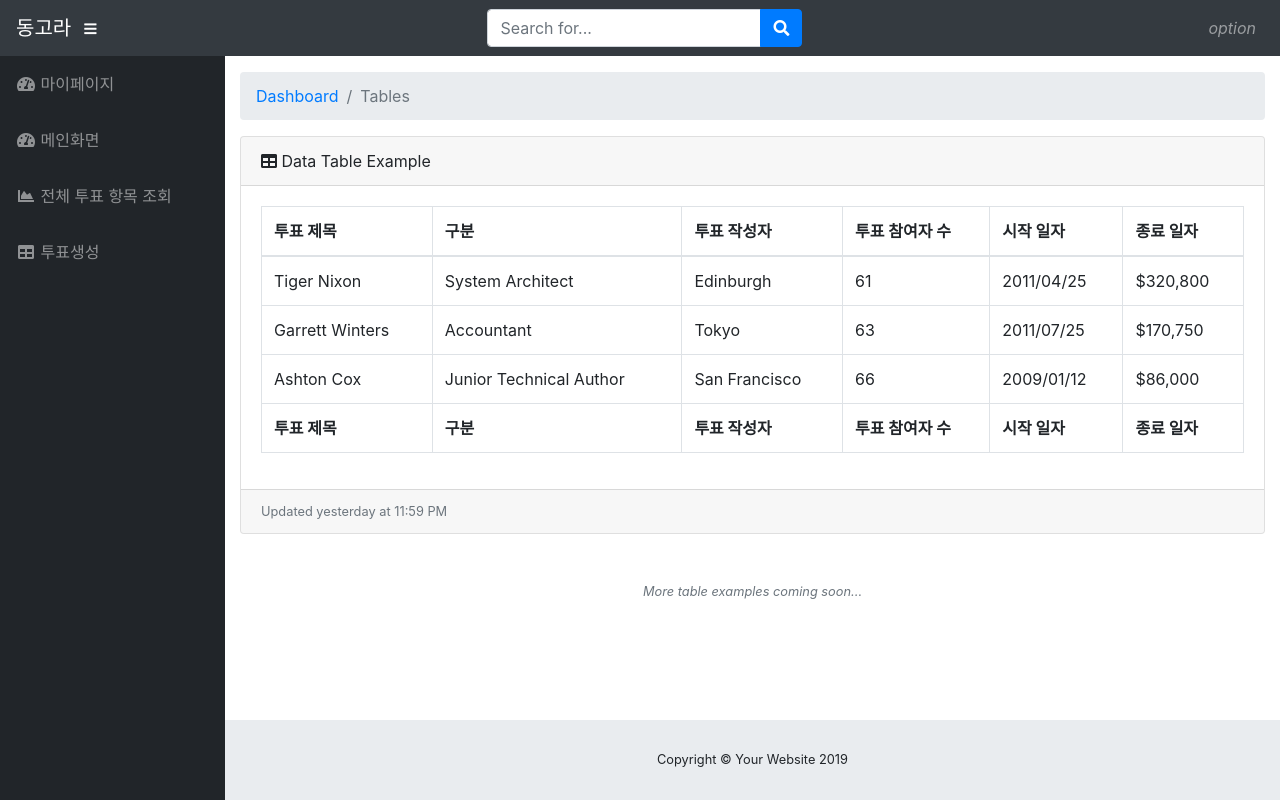
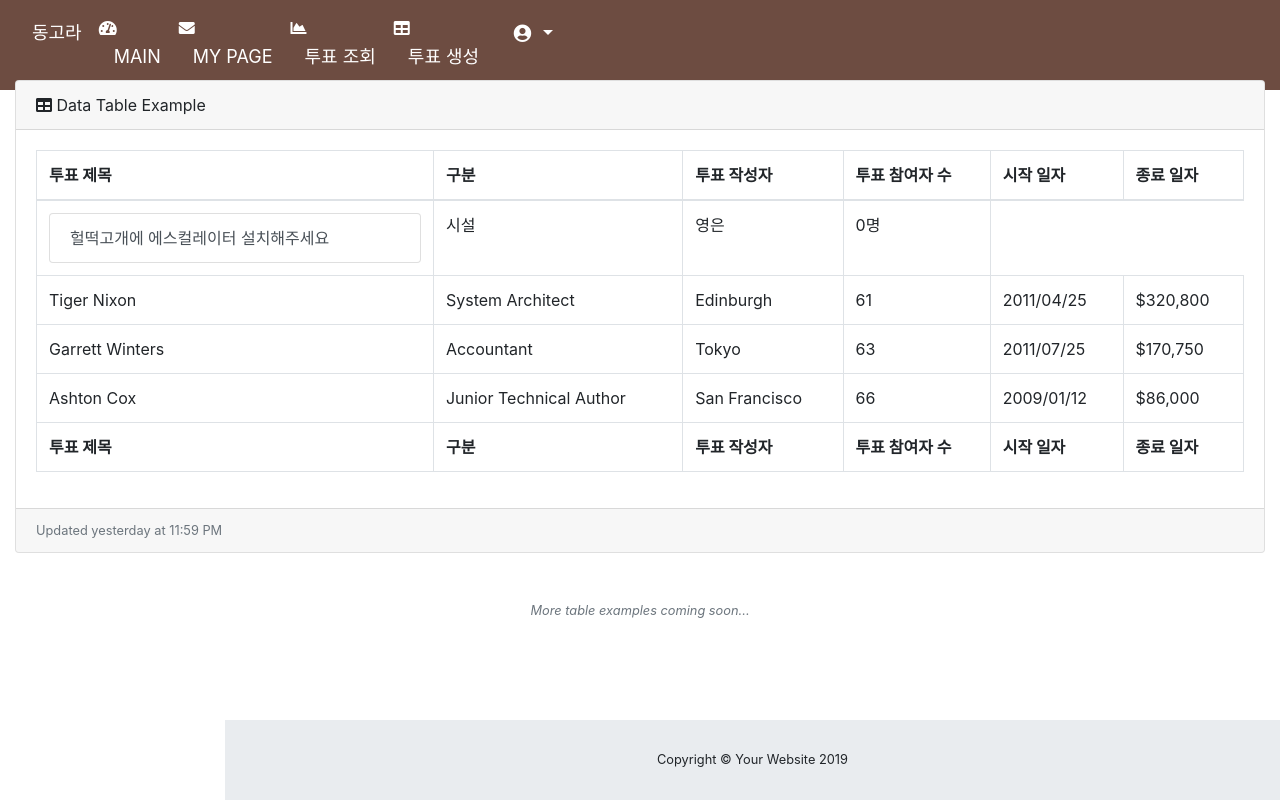
Before and after one commit to ChoiGangSunYim/Donggora_DonggukUniv_VotingDapp, a Django app: page /tables in a window 1280 px wide. Run offline with Django 3.2, Linux system fonts and the light colour scheme; some libraries are stand-ins or nearby versions.

Commit message:
no message

```diff
--- a/Donggora/templates/base.html
+++ b/Donggora/templates/base.html
@@ -27,45 +27,82 @@
         line-height: 1;
       }
       .jumbotron .lead {
-        font-size: 24px;
-        line-height: 1.25;
+        font-size: 18px;
+      /*  line-height: 1.25;*/
+      }
+      .nav-item .nav-link{
+        font-size: 18px;
+        font-color:WHITE;
+        color:WHITE;
+        line-height:1;
+      }
+
+      .nav-link:hover{
+        color: orange;
+      }
+      .navbar{
+        position:fixed;
+        left:0px; top:0px; right:0px;
+        height:90px;
+        background: #6D4C41;
+        color:white;
+      }
+      .nav-link{
+        position:relative
+        background-color:white;
+        line-height: 70px;
+        text-decoration: none;
+        decoration:none;
+        /*padding:30px;*/
+        font-size: 18px;
+        /*font-weight: bold;*/
+        color:white;
       }
   </style>
 </head>
 <body>
-  <nav class="navbar navbar-expand navbar-dark bg-dark static-top">
-    <a class="navbar-brand mr-1" href="{%url 'main'%}">동고라</a>
-    <button class="btn btn-link btn-sm text-white order-1 order-sm-0" id="sidebarToggle" href="#">
-      <i class="fas fa-bars"></i>
-    </button>
-
-    <!-- Navbar Search -->
-    <form class="d-none d-md-inline-block form-inline ml-auto mr-0 mr-md-3 my-2 my-md-0">
-      <div class="input-group">
-        <input type="text" class="form-control" placeholder="Search for..." aria-label="Search" aria-describedby="basic-addon2">
-        <div class="input-group-append">
-          <button class="btn btn-primary" type="button">
-            <i class="fas fa-search"></i>
-          </button>
-        </div>
-      </div>
-    </form>
 
 
 
     <!-- Navbar -->
-    <ul class="navbar-nav ml-auto ml-md-auto">
+  <nav class="navbar">
+  <ul class="nav justify-content-center">
+    <li class="nav-item" >
+      <a class="nav-link disabled" href="{%url 'main'%}" tabindex="-1" aria-disabled="true">동고라</a>
+    </li>
+
+  <li class="nav-item">
+    <i class="fas fa-fw fa-tachometer-alt"></i>
+    <a class="nav-link active" href="{%url 'main'%}">MAIN</a>
+  </li>
+  <li class="nav-item">
+      <i class="fas fa-envelope fa-fw"></i>
+    <a class="nav-link" href="{%url 'mypage'%}">MY PAGE</a>
+  </li>
+  <li class="nav-item">
+    <i class="fas fa-fw fa-chart-area"></i>
+    <a class="nav-link" href="{%url 'tables'%}">투표 조회</a>
+  </li>
+  <li class="nav-item">
+    <i class="fas fa-fw fa-table"></i>
+    <a class="nav-link" href="{%url 'vote'%}">투표 생성</a>
+  </li>
+
+
   <li class="nav-item dropdown no-arrow">
     <a class="nav-link dropdown-toggle" href="#" id="userDropdown" role="button" data-toggle="dropdown" aria-haspopup="true" aria-expanded="false">
-          <i>option</i>
+      <i class="fas fa-user-circle fa-fw"></i>
     </a>
     <div class="dropdown-menu dropdown-menu-right" aria-labelledby="userDropdown">
-          <a class="dropdown-item" href="#">진행중인 투표</a>
-          <a class="dropdown-item" href="#">투표 결과</a>
+      <a class="dropdown-item" href="{%url 'main'%}">Settings</a>
+      <a class="dropdown-item" href="{%url 'mypage'%}">My Page</a>
       <div class="dropdown-divider"></div>
-          <a class="dropdown-item" href="#" data-toggle="modal" data-target="#logoutModal">로그아웃</a>
+      <a class="dropdown-item" href="{%url 'signup'%}" data-toggle="modal" data-target="#logoutModal">Logout</a>
     </div>
   </li>
+</ul>
+
+
 </ul>
 </nav>
 
--- a/Donggora/templates/signup.html
+++ b/Donggora/templates/signup.html
@@ -1,4 +1,6 @@
-<!DOCTYPE html>
+{% extends 'base.html' %}
+{% block body %}
+﻿<!DOCTYPE html>
 <html lang="en">
 
 <head>
@@ -80,3 +82,4 @@
 </body>
 
 </html>
+{% endblock %}
--- a/Donggora/templates/tables.html
+++ b/Donggora/templates/tables.html
@@ -13,46 +13,12 @@
 
   <title>동고라</title>
 
-  <!-- Custom fonts for this template-->
-  <link href="vendor/fontawesome-free/css/all.min.css" rel="stylesheet" type="text/css">
-
-  <!-- Page level plugin CSS-->
-  <link href="vendor/datatables/dataTables.bootstrap4.css" rel="stylesheet">
-
-  <!-- Custom styles for this template-->
-  <link href="css/sb-admin.css" rel="stylesheet">
 
 </head>
 
 <body id="page-top">
 
   <div id="wrapper">
-
-    <!-- Sidebar -->
-    <ul class="sidebar navbar-nav">
-      <li class="nav-item">
-        <a class="nav-link" href="{%url 'mypage'%}">
-          <i class="fas fa-fw fa-tachometer-alt"></i>
-          <span>마이페이지</span>
-        </a>
-      </li>
-      <li class="nav-item">
-        <a class="nav-link" href="{%url 'main'%}">
-          <i class="fas fa-fw fa-tachometer-alt"></i>
-          <span>메인화면</span>
-        </a>
-      </li>
-      <li class="nav-item">
-        <a class="nav-link" href="{% url 'tables' %}"">
-          <i class="fas fa-fw fa-chart-area"></i>
-          <span>전체 투표 항목 조회</span></a>
-      </li>
-      <li class="nav-item">
-        <a class="nav-link" href="{% url 'main' %}">
-          <i class="fas fa-fw fa-table"></i>
-          <span>투표생성</span></a>
-      </li>
-    </ul>
 
     <div id="content-wrapper">
 
@@ -95,6 +61,17 @@
                   </tr>
                 </tfoot>
                 <tbody>
+                  <div class="list-group">
+                    <tr>
+                      <td>
+                      <a href="{%url 'vote_specifications'%}" class="list-group-item list-group-item-action">헐떡고개에 에스컬레이터 설치해주세요</a>
+                      <td>시설</td>
+                      <td>영은</td>
+                      <td>0명</td>
+                      </td>
+                    </tr>
+                  </div>
+
                   <tr>
                     <td>Tiger Nixon</td>
                     <td>System Architect</td>
--- a/Donggora/votingDapp/urls.py
+++ b/Donggora/votingDapp/urls.py
@@ -9,4 +9,5 @@
     path('tables', views.tables, name='tables'),
     path('signup', views.signup, name='signup'),
     path('mypage', views.mypage, name='mypage'),
+    path('vote_specifications', views.vote_specifications, name='vote_specifications'),
 ]
--- a/Donggora/votingDapp/views.py
+++ b/Donggora/votingDapp/views.py
@@ -15,3 +15,5 @@
 	return render(request, "vote.html")
 def mypage(request):
 	return render(request, "mypage.html")
+def vote_specifications(request):
+	return render(request, "vote_specifications.html")
```
Also changed, not shown: Donggora/templates/main.html (+0 -25 lines), Donggora/templates/mypage.html (+0 -25 lines), Donggora/templates/vote_specifications.html (added, +58 -0 lines). Lines whose indentation alone changed are shown as unchanged.
